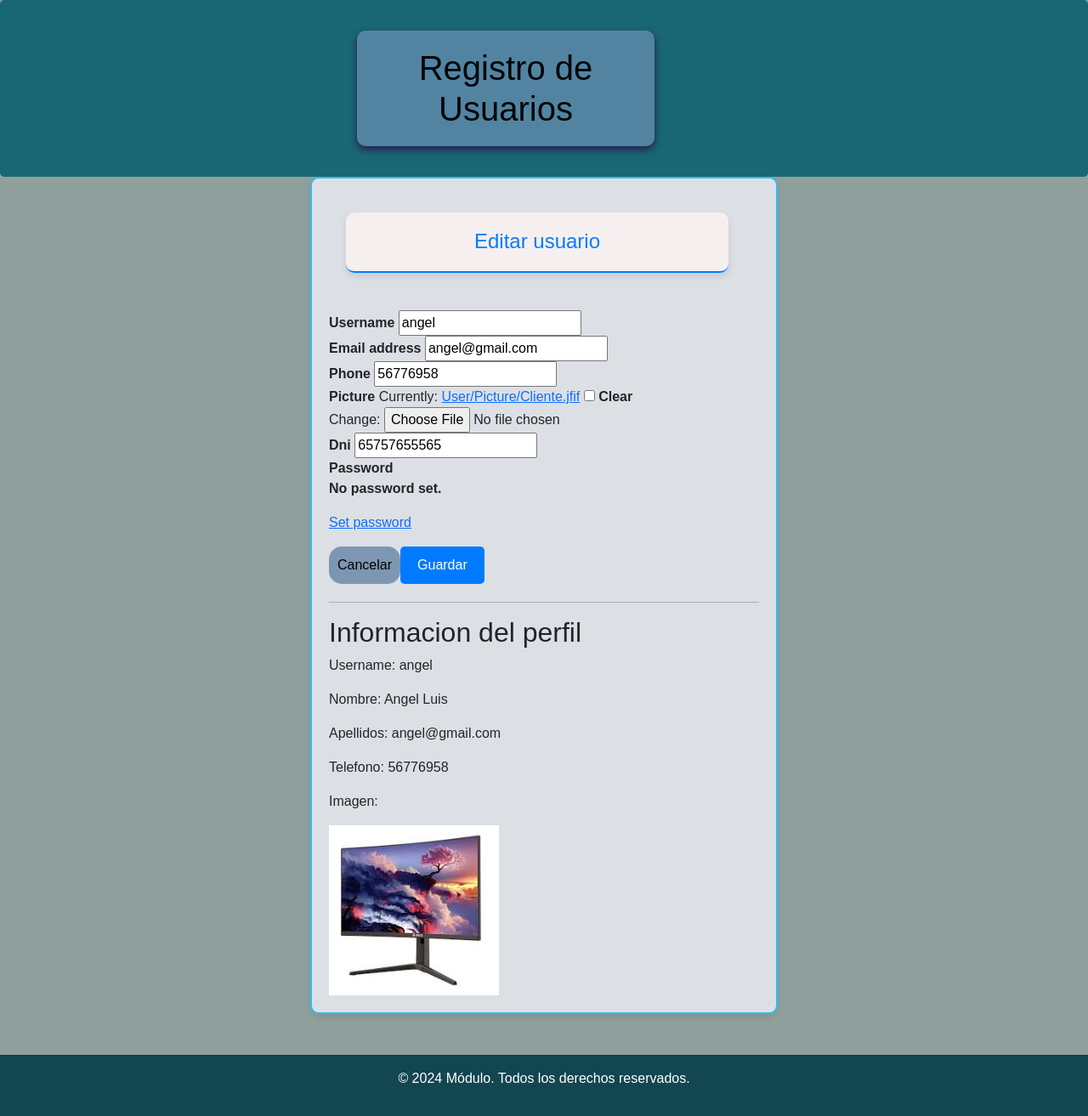
After one commit to jesiermendez/srsran_project, a Django app: page /users/edit/7/ in a window 1280 px wide. The commit adds this page. Shown: the whole page at 85% size. Run offline with Django 5.2, Linux system fonts and the light colour scheme; a user stored in the database is signed in; data comes from the database, SQL or seed files in the repository; both versions use the stored data as it was after the commit; some libraries are stand-ins or nearby versions.

Commit message:
Miercoles antes de la predefensa

```diff
--- a/autentication_app/forms.py
+++ b/autentication_app/forms.py
@@ -1,5 +1,5 @@
 from django import forms
-from django.contrib.auth.forms import AuthenticationForm, UserCreationForm
+from django.contrib.auth.forms import AuthenticationForm, UserCreationForm, UserChangeForm
 from .models import CustomUser
 
 # Create your forms here.
@@ -8,11 +8,22 @@ class CustomUserLoginForm(AuthenticationForm):
 
 
 class UserRegisterForm(UserCreationForm):
+
     class Meta:
         model = CustomUser
-        fields = ('username', 'first_name', 'last_name', 'email', 'password1', 'password2', 'is_staff', 'is_superuser', 'phone', 'picture', 'dni')
+        fields = ('username', 'first_name', 'last_name', 'email','is_staff', 'is_superuser', 'phone', 'picture', 'dni')
         labels = {
             'username':'Nombre de usuario', 'first_name':'Nombre', 'last_name':'Apellidos', 'email':'Correo electronico',
-            'password1':'Contrasenna', 'password2':'Confirmar contrasenna', 'is_staff':'Acceso al panel de administracion', 'is_superuser':'Super usuario',
+            'is_staff':'Acceso al panel de administracion', 'is_superuser':'Super usuario',
             'phone':'Telefono', 'picture':'Foto', 'dni':'Carnet de identidad'
         }
+    def clean_username(self):
+        username = self.cleaned_data.get('username')
+        if CustomUser.objects.filter(username=username).exclude(id=self.instance.id).exists():
+            raise forms.ValidationError('El nombre de usuario ya esta en uso')
+        return username
+
+class CustomUserChangeForm(UserChangeForm):
+    class Meta:
+        model = CustomUser
+        fields = ('username', 'email', 'phone', 'picture', 'dni')
--- a/autentication_app/urls.py
+++ b/autentication_app/urls.py
@@ -7,6 +7,8 @@ urlpatterns = [
     path('', views.login_view, name='login' ),
     path('registrar/', views.register_view, name='register'),
     path('logout/', views.logout_view, name='logout'),
+    path('users/delete/<int:user_id>/', views.delete_user, name='user_delete'),
+    path('users/edit/<int:user_id>/', views.user_edit, name='user_edit'),
 ]
 if settings.DEBUG:
     urlpatterns += static(settings.MEDIA_URL,
--- a/autentication_app/views.py
+++ b/autentication_app/views.py
@@ -1,6 +1,8 @@
-from django.shortcuts import render, redirect
-from .forms import CustomUserLoginForm, UserRegisterForm
+from django.shortcuts import render, redirect, get_object_or_404
+from .forms import CustomUserLoginForm, UserRegisterForm, CustomUserChangeForm
 from django.contrib.auth import login,logout ,authenticate
+from .models import CustomUser
+
 
 # Create your views here.
 
@@ -22,10 +24,41 @@ def logout_view(request):
     return redirect('login')
 
 def register_view(request):
-    if request.method == 'POST':
-        form = UserRegisterForm(request.POST, request.DATA)
-        if form.is_valid():
-            form.save()
+    mensaje = ''
+    users = CustomUser.objects.all()
+    if request.user.is_authenticated:
+        if request.method == 'POST':
+            form = UserRegisterForm(request.POST, request.FILES)
+            if form.is_valid():
+                form.save()
+                mensaje = 'Usuario creado satisfactoriamente'
+        else:
+            form = UserRegisterForm()
     else:
-        form = UserRegisterForm()
-    return render(request, 'autentication/register.html', {'form':form})
+        return redirect('login')
+
+    return render(request, 'autentication/register.html', {'form':form,'users':users ,'mensaje':mensaje})
+
+def delete_user(request, user_id):
+    if request.user.is_authenticated:
+        user = get_object_or_404(CustomUser, id=user_id)
+        user.delete()
+    else:
+        return redirect('login')
+    return redirect('register')
+
+def user_edit(request, user_id):
+    usuario = get_object_or_404(CustomUser, id=user_id)
+    mensaje = ''
+    if request.user.is_authenticated:
+        if request.method == 'POST':
+            form = CustomUserChangeForm(request.POST, request.FILES, instance= usuario)
+            if form.is_valid():
+                form.save()
+                return redirect('register')
+        else:
+            form = CustomUserChangeForm(instance=usuario)
+    else:
+        return redirect('login')
+
+    return render(request, 'autentication/user_edit.html', {'form':form, 'user1': usuario, 'mensaje':mensaje})
--- a/srsran/settings.py
+++ b/srsran/settings.py
@@ -26,7 +26,7 @@ SECRET_KEY = 'django-insecure-55%f=a)fbtxwg5q35o2l-u%r0o5%3ws7v(x+qgqqb844ktxy2v
 # SECURITY WARNING: don't run with debug turned on in production!
 DEBUG = True
 
-ALLOWED_HOSTS = []
+ALLOWED_HOSTS = ['192.168.163.21', '10.42.0.1', 'localhost', '127.0.0.1']
 
 
 # Application definition
--- a/static/css/custom.css
+++ b/static/css/custom.css
@@ -181,7 +181,52 @@ nav {
     color: #fff;
     text-align: center;
     padding: 20px 0;
-    position: relative;
+    position: static;
     width: 100%;
     bottom: 0;
 }
+.boton-container {
+    position: relative;
+    display: inline-block;
+    padding: 10px 20px;
+
+    margin-bottom: 5px;
+    transition: background-color 0.3s ease;
+}
+
+.boton {
+    background-color: #007bff;
+    color: white;
+    padding: 10px 20px;
+    border-radius: 15px;
+    cursor: pointer;
+    width: 100px;
+}
+
+.opciones {
+    position: absolute;
+    top: 100%; /* Coloca las opciones debajo del botón */
+    left: 0;
+    width: 100%;
+    display: none; /* Oculta las opciones por defecto */
+    z-index: 1; /* Asegura que las opciones se muestren encima */
+    bottom: 100%;
+    border: 1px solid #ccc; /* Borde para las opciones */
+}
+
+.opcion {
+    color: black;
+    padding: 10px;
+    text-decoration: none; /* Elimina el subrayado del enlace */
+    display: block; /* Hace que las opciones ocupen toda la línea */
+
+    background-color: #7d97b3;
+    border-radius: 15px;
+    margin-bottom: 5px;
+    transition: background-color 0.3s ease;
+}
+
+.opcion:hover {
+    background-color: #f44336; /* Color de fondo al pasar el puntero */
+    color: white; /* Color del texto al pasar el puntero */
+}
--- a/static/js/custom.js
+++ b/static/js/custom.js
@@ -27,3 +27,18 @@ document.addEventListener('DOMContentLoaded', function() {
 
     showSection(activeSection);
 });
+
+function toggleMenu() {
+    const menu = document.getElementById('opcionesMenu');
+    menu.style.display = menu.style.display === 'block' ? 'none' : 'block';
+}
+
+// Cierra el menú si se hace clic fuera de él
+window.onclick = function(event) {
+    if (!event.target.matches('.boton')) {
+        const menu = document.getElementById('opcionesMenu');
+        if (menu.style.display === 'block') {
+            menu.style.display = 'none';
+        }
+    }
+}
--- a/templates/autentication/auth.html
+++ b/templates/autentication/auth.html
@@ -31,9 +31,9 @@ body, html {
                 {% csrf_token %}
                 <div >
                     {{ form.as_p }}
-                    {% if form1.errors %}
+                    {% if form.errors %}
                         <div class="mensaje-error">
-                            {{ form1.errors }}
+                            {{ form.errors }}
                         </div>
                     {% endif %}
                 </div>
--- /dev/null
+++ b/templates/autentication/user_edit.html
@@ -0,0 +1,59 @@
+{% extends 'base.html' %}
+
+{% block title %}Edit{% endblock %}
+
+{% block content %}
+
+<header class="bg-estilo text-center py-3">
+    <h1 class="form-title1">Registro de Usuarios</h1>
+</header>
+
+<main>
+    <div class="form-container cuadro-formulario">
+        <h2 class="form-title">Editar usuario</h2>
+        <br>
+        {% if mensaje %}
+            <p class="mensaje-exito">
+                {{ mensaje }}
+            </p>
+        {% endif %}
+        <form method="post">
+            {% csrf_token %}
+            {{ form.non_field_errors }}
+            {% for field in form %}
+                <div class="form-group">
+                    <label for="{{ field.id_for_label }}">{{ field.label }}</label>
+                    {{ field }}
+                    {% if field.errors %}
+                        <div class="mensaje-error">
+                            {{ field.errors }}
+                        </div>
+                    {% endif %}
+                </div>
+            {% endfor %}
+            <div style="display: flex;">
+            <div>
+                <a class="opcion" href="{% url 'register' %}">Cancelar</a>
+            </div>
+            <div class="form-actions">
+                <button type="submit" class="btn btn-primary">Guardar</button>
+            </div>
+            </div>
+        </form>
+        <hr>
+        <h2>Informacion del perfil</h2>
+        <p>Username: {{user1.username}}</p>
+        <p>Nombre: {{user1.first_name}}</p>
+        <p>Apellidos: {{user1.email}}</p>
+        <p>Telefono: {{user1.phone}}</p>
+        {% if user1.picture %}
+        <p>Imagen:</p>
+        <img src="{{user1.picture.url}}" alt="Imagen" style="max-width: 200px;">
+        {% else %}
+            <p>Sin foto</p>
+        {% endif %}
+    </div>
+
+</main>
+
+{% endblock %}
```
Also changed, not shown: api/views.py (+130 -128 lines), templates/api/principal.html (+11 -5 lines), templates/autentication/register.html (+111 -23 lines), autentication_app/models.py (line endings or trailing spaces), db.sqlite3, media/User/Picture/Cliente.jfif (added), media/User/Picture/WIN_20221129_13_46_41_Pro.jpg (added), media/User/Picture/servidor.jpg (added).
